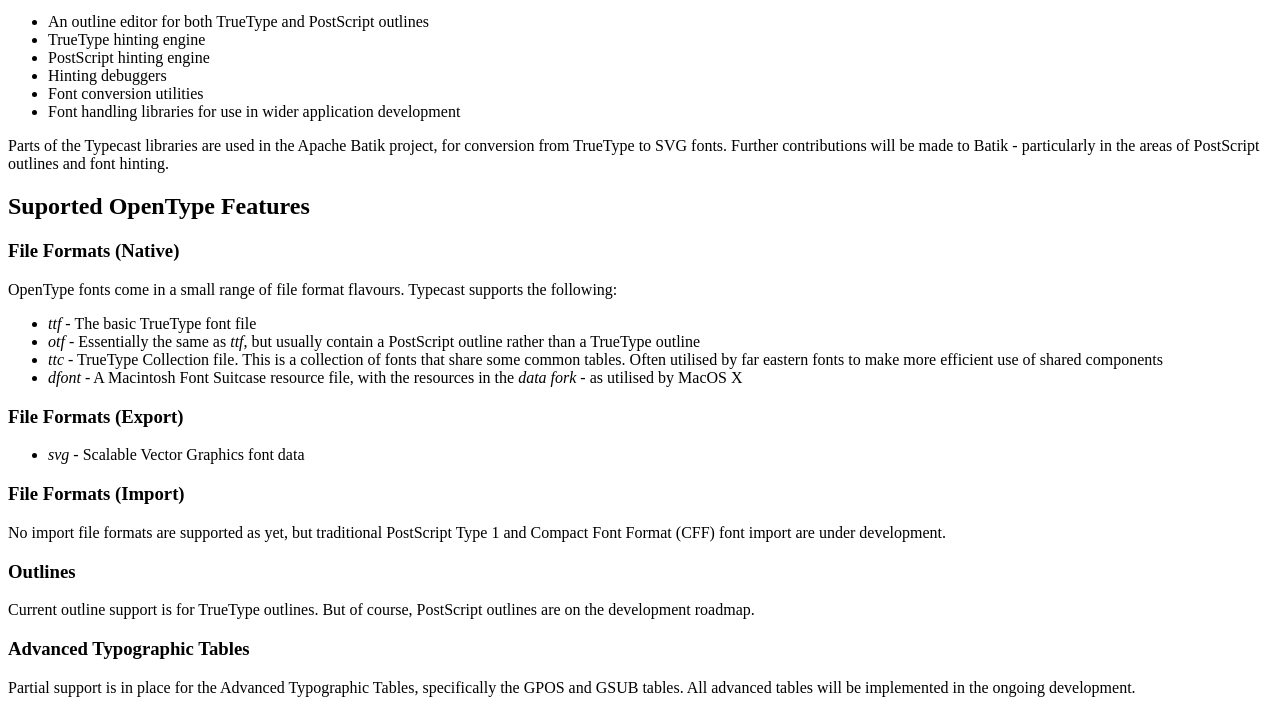
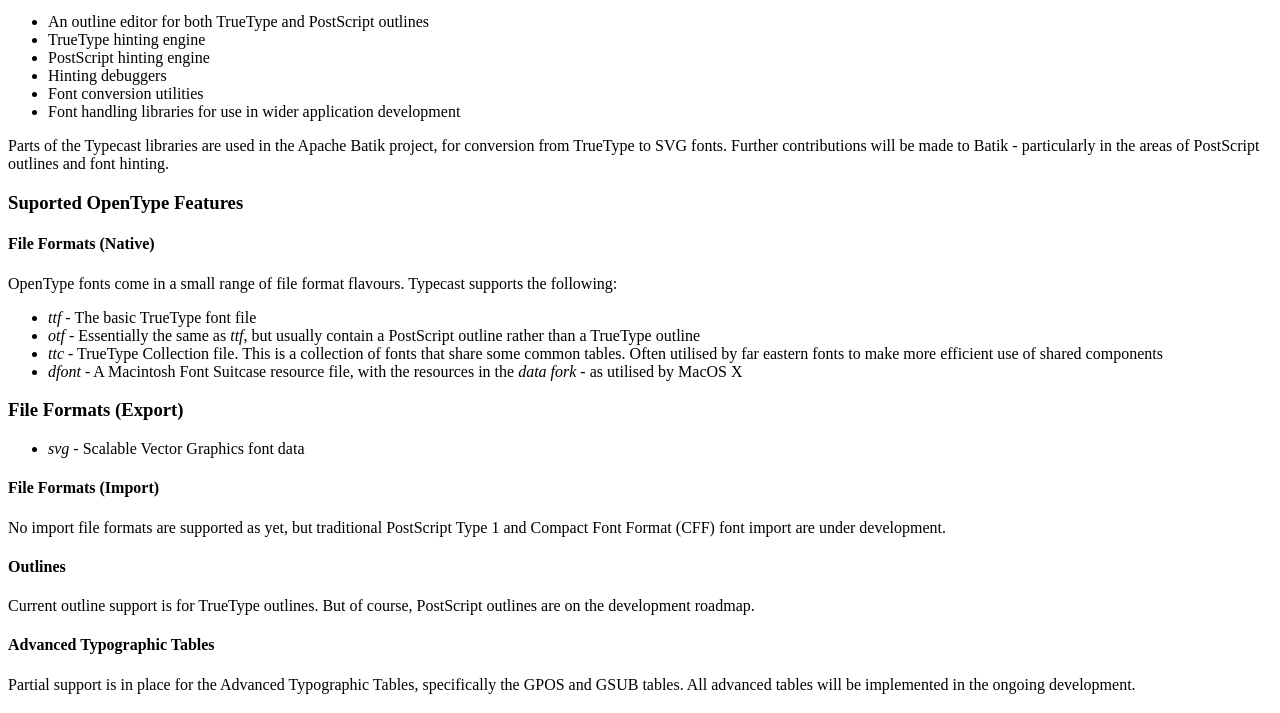
Before and after one commit to dcsch/typecast, a plain HTML site: page www/index.html in a window 1280 px wide. Shown: the part 87-800 px from the top of the page. Drawn offline with Linux system fonts and the light colour scheme.

Commit message:
no message

```diff
--- a/www/index.html
+++ b/www/index.html
@@ -1,7 +1,7 @@
 <?xml version="1.0"?>
 <html>
 <head>
-<title>Typecast Domus</title>
+<title>Project Home</title>
 </head>
 <body>
 <h1>Typecast</h1>
@@ -17,8 +17,8 @@
 <p>Parts of the Typecast libraries are used in the Apache Batik project, for conversion
 from TrueType to SVG fonts. Further contributions will be made to Batik - particularly
 in the areas of PostScript outlines and font hinting.</p>
-<h2>Suported OpenType Features</h2>
-<h3>File Formats (Native)</h3>
+<h3>Suported OpenType Features</h3>
+<h4>File Formats (Native)</h4>
 <p>OpenType fonts come in a small range of file format flavours.  Typecast
 supports the following:</p>
 <ul>
@@ -35,13 +35,13 @@ use of shared components</li>
 <ul>
 <li><em>svg</em> - Scalable Vector Graphics font data</li>
 </ul>
-<h3>File Formats (Import)</h3>
+<h4>File Formats (Import)</h4>
 <p>No import file formats are supported as yet, but traditional PostScript Type
 1 and Compact Font Format (CFF) font import are under development.</p>
-<h3>Outlines</h3>
+<h4>Outlines</h4>
 <p>Current outline support is for TrueType outlines.  But of course, PostScript
 outlines are on the development roadmap.</p>
-<h3>Advanced Typographic Tables</h3>
+<h4>Advanced Typographic Tables</h4>
 <p>Partial support is in place for the Advanced Typographic Tables,
 specifically the GPOS and GSUB tables.  All advanced tables will be implemented
 in the ongoing development.</p>
```
